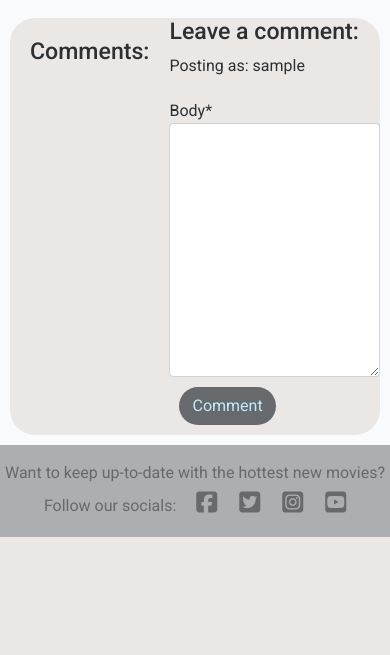
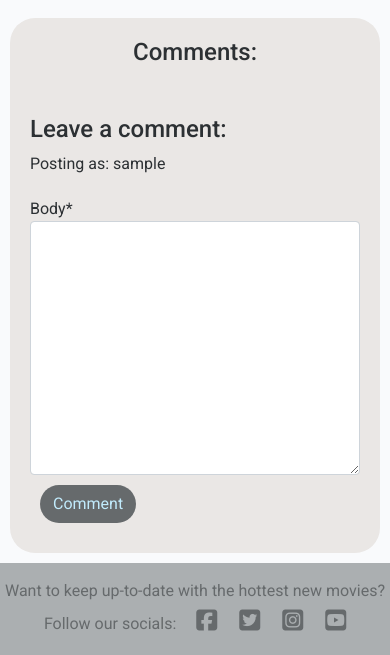
Before and after one commit to reececilon/critiqal-p4, a Django app: template templates/review_content.html in a window 390 px wide. Shown: the part 571-1226 px from the top of the page. Before the commit the page ends 1108 px from the top, so only its background shows below. Run offline with Django 3.2, Linux system fonts and the light colour scheme; the template is opened without the code that fills it: values that come from a table or form of the project are taken from there, others are empty; the visitor is signed in with stand-in values (Sample User, id 1); some libraries are stand-ins or nearby versions.

Commit message:
Apply styling to comment section and fix responsivity issues with flew wrap

```diff
--- a/static/css/style.css
+++ b/static/css/style.css
@@ -227,6 +227,7 @@ body {
     border-radius: 25px;
     display: flex;
     justify-content: center;
+    flex-wrap: wrap;
     color: #2C3033;
 }
 
@@ -239,6 +240,14 @@ body {
 .comment{
     margin-bottom: 10px;
     border-bottom: #ABAFB1 1px solid;
+}
+
+.comment-box{
+    padding: 20px;
+}
+
+.comment-box > h3, .comment-path > h3{
+    font-size: 1.5rem;
 }
 
 /* Login authentication */
--- a/templates/review_content.html
+++ b/templates/review_content.html
@@ -48,7 +48,7 @@
     </div>
 </div>
 <div class="comments-section">
-    <div class="comment-path">
+        <div class="comment-path col-md-6">
             <h3>Comments:</h3>
             {% for comment in comments %}
                 <div class="comments comment" style="padding: 10px;">
@@ -62,7 +62,7 @@
                 </div>
             {% endfor %}
         </div>
-    <div class="comment-box">
+        <div class="comment-box col-md-6">
             {% if commented %}
             <div class="alert alert-success" role="alert">
                 Your comment is awaiting approval
```
Also changed, not shown: review/views.py (+31 -0 lines). Lines whose indentation alone changed are shown as unchanged.
